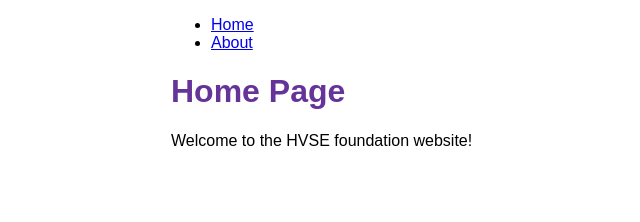
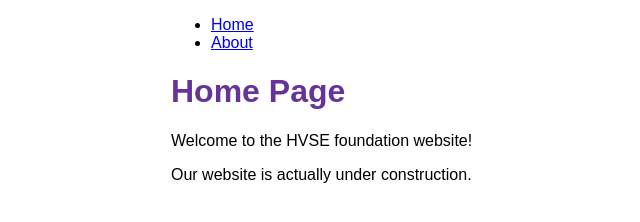
Before and after one commit to HumanValueStockExchange/hvse.xyz, a Gatsby site: page / in a window 1280 px wide. Shown: the whole page, without its empty margins (219-859 px from the left). Built offline with nearby package versions, Linux system fonts and the light colour scheme; Gatsby itself is replaced by a stand-in of ours.

Commit message:
index commit

```diff
--- a/src/pages/index.js
+++ b/src/pages/index.js
@@ -7,6 +7,7 @@ const IndexPage = () => {
   return (
     <Layout pageTitle="Home Page">
       <p>Welcome to the HVSE foundation website!</p>
+      <p>Our website is actually under construction.</p>
     </Layout>
   )
 }
```
